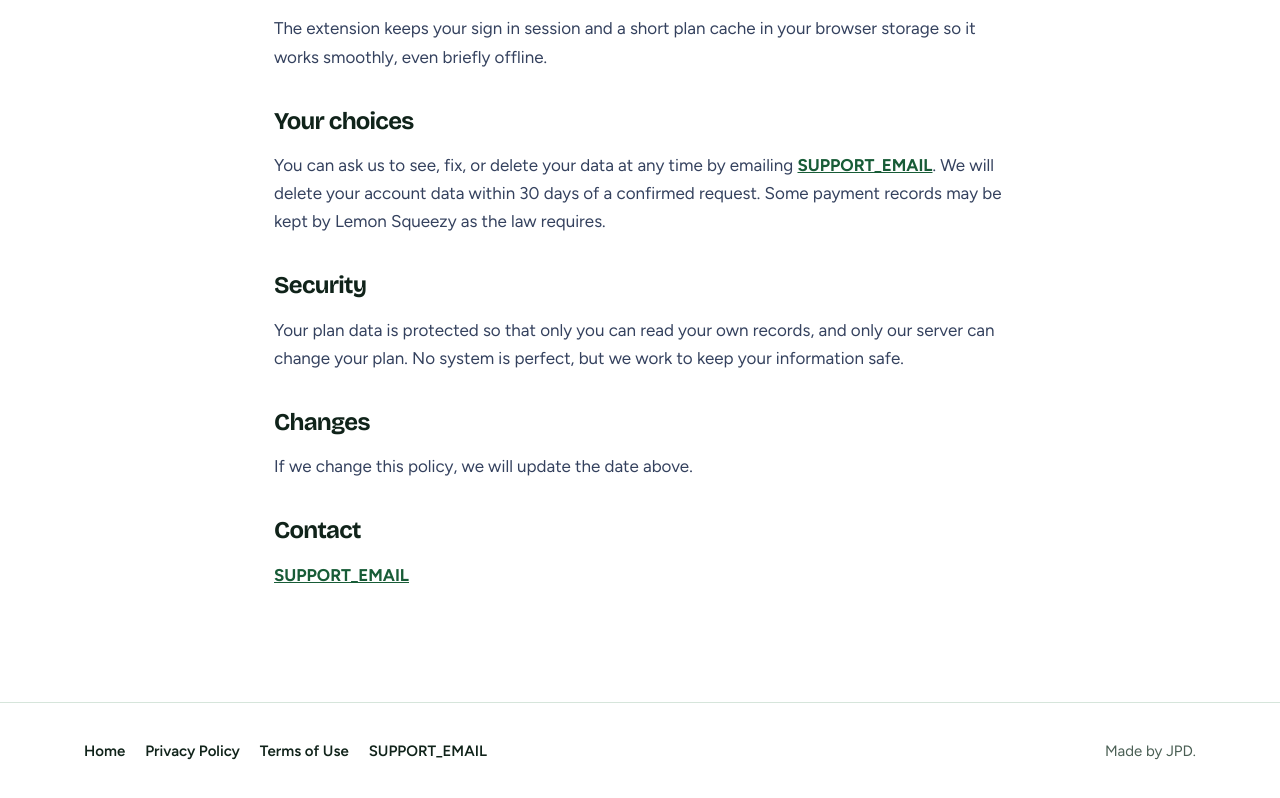
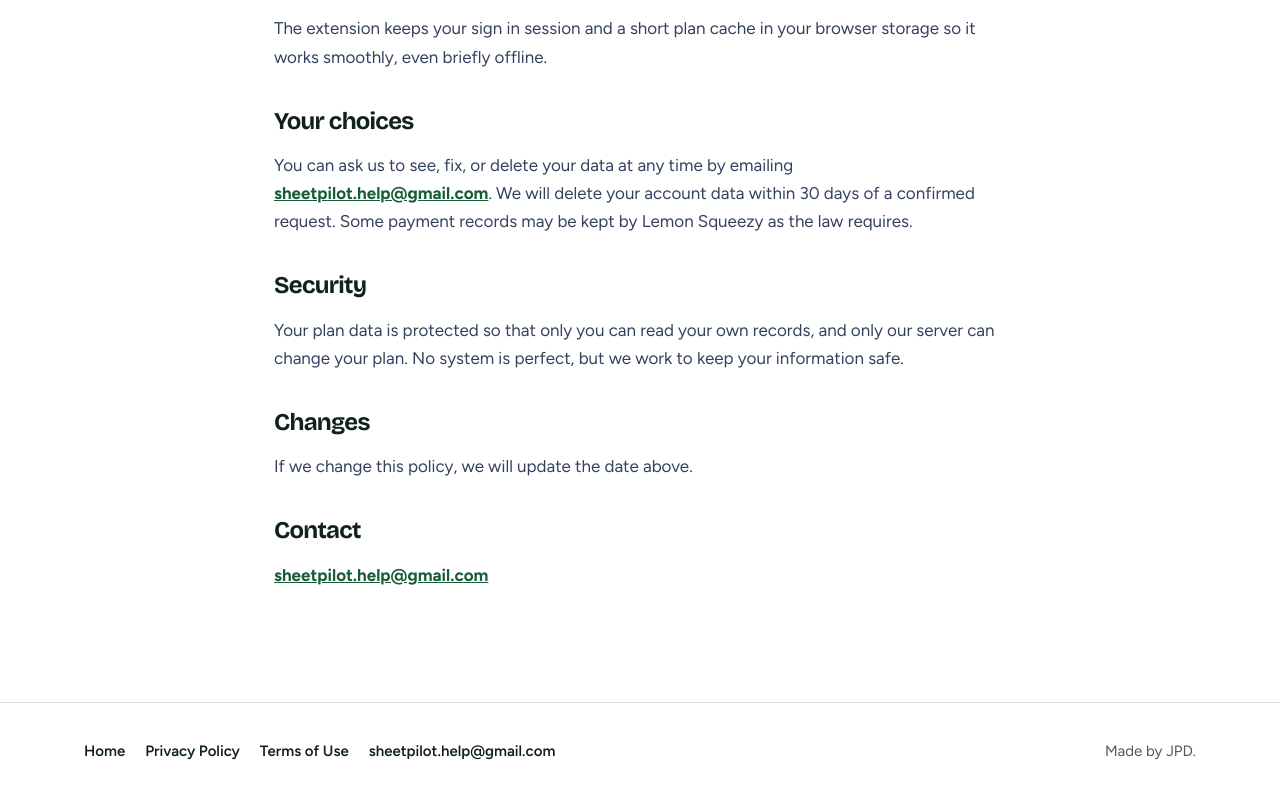
Before and after one commit to AtomicYuki/SheetPilot, a plain HTML site: page privacy.html in a window 1280 px wide. Shown: the part 991-1789 px from the top of the page. Drawn offline with nearby package versions, Linux system fonts and the light colour scheme.

Commit message:
Add files via upload

```diff
--- a/privacy.html
+++ b/privacy.html
@@ -117,7 +117,7 @@ footer .wrap{display:flex;flex-wrap:wrap;gap:18px;justify-content:space-between}
 <p>We do not collect your card number. Payment details are entered on the Lemon Squeezy checkout page and never reach us. We do not show ads, we do not use trackers, and we never sell your information.</p>
 <h2>Who helps us run SheetPilot</h2><ul><li><b>Supabase</b> stores sign in and plan information.</li><li><b>Resend</b> sends your sign in code emails.</li><li><b>Lemon Squeezy</b> handles payments and sends receipts. They act as the seller of record and have their own privacy policy.</li></ul>
 <h2>Data kept on your device</h2><p>The extension keeps your sign in session and a short plan cache in your browser storage so it works smoothly, even briefly offline.</p>
-<h2>Your choices</h2><p>You can ask us to see, fix, or delete your data at any time by emailing <a href="mailto:SUPPORT_EMAIL">SUPPORT_EMAIL</a>. We will delete your account data within 30 days of a confirmed request. Some payment records may be kept by Lemon Squeezy as the law requires.</p>
+<h2>Your choices</h2><p>You can ask us to see, fix, or delete your data at any time by emailing <a href="mailto:sheetpilot.help@gmail.com">sheetpilot.help@gmail.com</a>. We will delete your account data within 30 days of a confirmed request. Some payment records may be kept by Lemon Squeezy as the law requires.</p>
 <h2>Security</h2><p>Your plan data is protected so that only you can read your own records, and only our server can change your plan. No system is perfect, but we work to keep your information safe.</p>
 <h2>Changes</h2><p>If we change this policy, we will update the date above.</p>
-<h2>Contact</h2><p><a href="mailto:SUPPORT_EMAIL">SUPPORT_EMAIL</a></p></div></main><footer><div class="wrap"><div><a href="index.html">Home</a><a href="privacy.html">Privacy Policy</a><a href="terms.html">Terms of Use</a><a href="mailto:SUPPORT_EMAIL">SUPPORT_EMAIL</a></div><p>Made by JPD.</p></div></footer><script>const b=document.querySelector('.burger'),l=document.querySelector('.links');if(b&&l){const c=()=>{l.classList.remove('open');b.setAttribute('aria-expanded','false')};b.addEventListener('click',()=>{const o=l.classList.toggle('open');b.setAttribute('aria-expanded',o)});l.addEventListener('click',e=>{if(e.target.tagName==='A')c()});document.addEventListener('keydown',e=>{if(e.key==='Escape')c()})}</script></body></html>
+<h2>Contact</h2><p><a href="mailto:sheetpilot.help@gmail.com">sheetpilot.help@gmail.com</a></p></div></main><footer><div class="wrap"><div><a href="index.html">Home</a><a href="privacy.html">Privacy Policy</a><a href="terms.html">Terms of Use</a><a href="mailto:sheetpilot.help@gmail.com">sheetpilot.help@gmail.com</a></div><p>Made by JPD.</p></div></footer><script>const b=document.querySelector('.burger'),l=document.querySelector('.links');if(b&&l){const c=()=>{l.classList.remove('open');b.setAttribute('aria-expanded','false')};b.addEventListener('click',()=>{const o=l.classList.toggle('open');b.setAttribute('aria-expanded',o)});l.addEventListener('click',e=>{if(e.target.tagName==='A')c()});document.addEventListener('keydown',e=>{if(e.key==='Escape')c()})}</script></body></html>
```
Also changed, not shown: index.html (+1 -1 lines), terms.html (+2 -2 lines).
